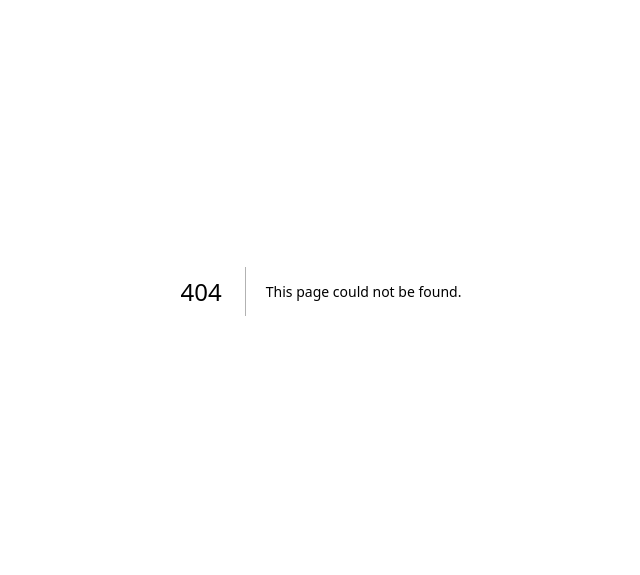
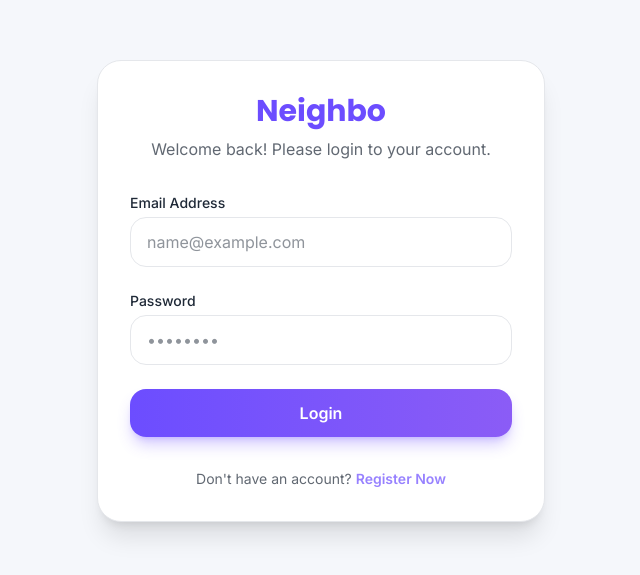
Before and after one commit to riya1689/neighbo-frontend, a Next.js app: page /login in a window 1280 px wide. Before the commit this address had no page. Shown: the part 109-684 px from the top of the page, without its empty margins (319-959 px from the left). Built offline with nearby package versions, Linux system fonts and the light colour scheme.

Commit message:
feat: added login page

```diff
--- /dev/null
+++ b/src/app/login/page.tsx
@@ -0,0 +1,103 @@
+"use client";
+
+import React, { useState } from "react";
+import Link from "next/link";
+import { useRouter } from "next/navigation";
+
+export default function LoginPage() {
+  const [email, setEmail] = useState("");
+  const [password, setPassword] = useState("");
+  const [error, setError] = useState("");
+  const [loading, setLoading] = useState(false);
+  const router = useRouter();
+
+  const handleSubmit = async (e: React.FormEvent) => {
+    e.preventDefault();
+    setError("");
+    setLoading(true);
+
+    try {
+      const response = await fetch("http://localhost:5000/api/auth/login", {
+        method: "POST",
+        headers: {
+          "Content-Type": "application/json",
+        },
+        body: JSON.stringify({ email, password }),
+      });
+
+      const data = await response.json();
+
+      if (!response.ok) {
+        throw new Error(data.message || "Login failed");
+      }
+
+      // Store token and user data
+      localStorage.setItem("token", data.token);
+      localStorage.setItem("user", JSON.stringify(data));
+
+      router.push("/");
+    } catch (err: any) {
+      setError(err.message);
+    } finally {
+      setLoading(false);
+    }
+  };
+
+  return (
+    <div className="min-h-screen flex items-center justify-center bg-background p-4">
+      <div className="max-w-md w-full bg-white rounded-2xl shadow-xl overflow-hidden p-8 border border-soft-gray">
+        <div className="text-center mb-8">
+          <h1 className="text-3xl font-bold font-poppins text-primary">Neighbo</h1>
+          <p className="text-dark-text opacity-70 mt-2">Welcome back! Please login to your account.</p>
+        </div>
+
+        <form onSubmit={handleSubmit} className="space-y-6">
+          {error && (
+            <div className="bg-accent-red/10 text-accent-red p-3 rounded-lg text-sm font-medium border border-accent-red/20">
+              {error}
+            </div>
+          )}
+
+          <div>
+            <label className="block text-sm font-medium text-dark-text mb-1">Email Address</label>
+            <input
+              type="email"
+              value={email}
+              onChange={(e) => setEmail(e.target.value)}
+              className="w-full px-4 py-3 rounded-xl border border-soft-gray focus:ring-2 focus:ring-primary focus:border-transparent outline-none transition-all"
+              placeholder="name@example.com"
+              required
+            />
+          </div>
+
+          <div>
+            <label className="block text-sm font-medium text-dark-text mb-1">Password</label>
+            <input
+              type="password"
+              value={password}
+              onChange={(e) => setPassword(e.target.value)}
+              className="w-full px-4 py-3 rounded-xl border border-soft-gray focus:ring-2 focus:ring-primary focus:border-transparent outline-none transition-all"
+              placeholder="••••••••"
+              required
+            />
+          </div>
+
+          <button
+            type="submit"
+            disabled={loading}
+            className="w-full py-3 rounded-xl bg-linear-to-r from-primary to-primary-dark text-white font-semibold hover:opacity-90 transition-all shadow-lg shadow-primary/30 disabled:opacity-50"
+          >
+            {loading ? "Logging in..." : "Login"}
+          </button>
+        </form>
+
+        <div className="mt-8 text-center text-sm text-dark-text opacity-70">
+          Don't have an account?{" "}
+          <Link href="/register" className="text-primary font-semibold hover:underline">
+            Register Now
+          </Link>
+        </div>
+      </div>
+    </div>
+  );
+}
```
